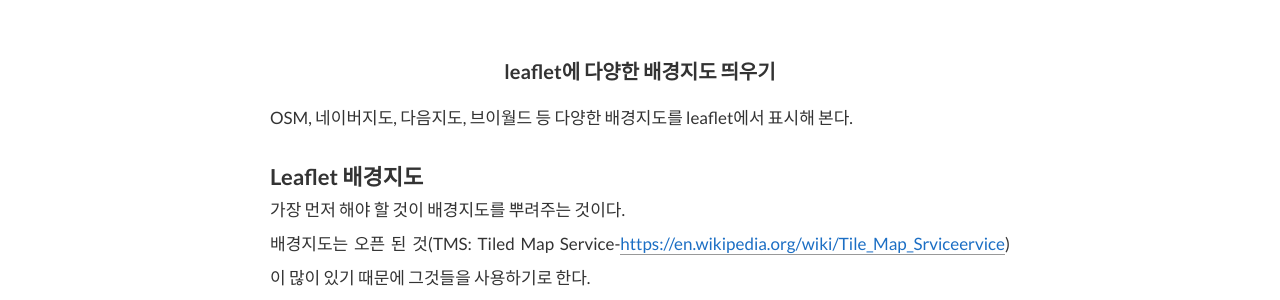
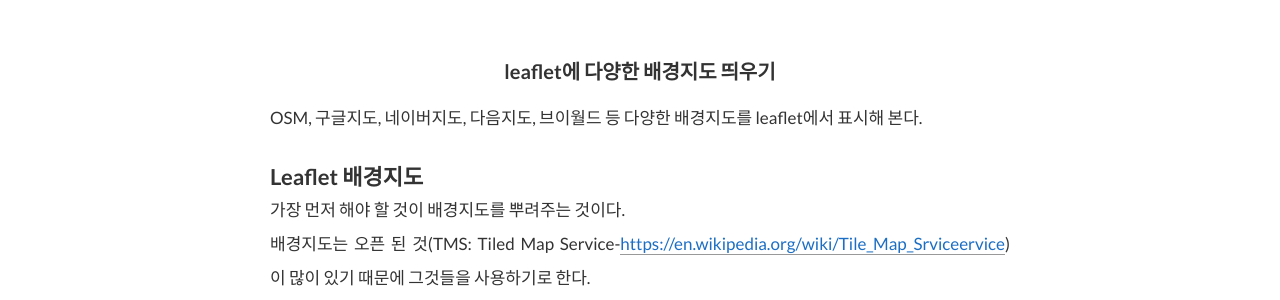
Before and after one commit to bbong95/bbong95.github.io, a Jekyll site: the page built from _posts/2018-07-25-Leaflet 맛보기.markdown, in a window 1280 px wide. Shown: the part 483-783 px from the top of the page. Built offline with Jekyll 4.4.1, drawn with Linux system fonts in a browser that asks for light colours; some web fonts are replaced; comment, search, counter and statistics services are not loaded.

Commit message:
Posts 수정

```diff
--- a/_posts/2018-07-23-first-article.markdown
+++ b/_posts/2018-07-23-first-article.markdown
@@ -11,7 +11,7 @@
 img:
 author: bbong5
 ---
-글쓰기 시작
+글쓰기 시작.
 일단 github에 jkelly를 이용하여 블로그 개설하기가 간단치는 않은듯....
 단순 theme면 설정할 것들이 단순할 것이고
 복잡 theme면 설정할 것들이 무지 많고, markdown에 글쓰기 문법이 엄청 보수적이다.
--- a/_posts/2018-07-25-Leaflet 맛보기.markdown
+++ b/_posts/2018-07-25-Leaflet 맛보기.markdown
@@ -15,7 +15,7 @@
 ---
 **leaflet에 다양한 배경지도 띄우기**{: style="display:inherit;text-align:center;"}
 ---
-OSM, 네이버지도, 다음지도, 브이월드 등 다양한 배경지도를 leaflet에서 표시해 본다.
+OSM, 구글지도, 네이버지도, 다음지도, 브이월드 등 다양한 배경지도를 leaflet에서 표시해 본다.
 
 # Leaflet 배경지도
 
```
